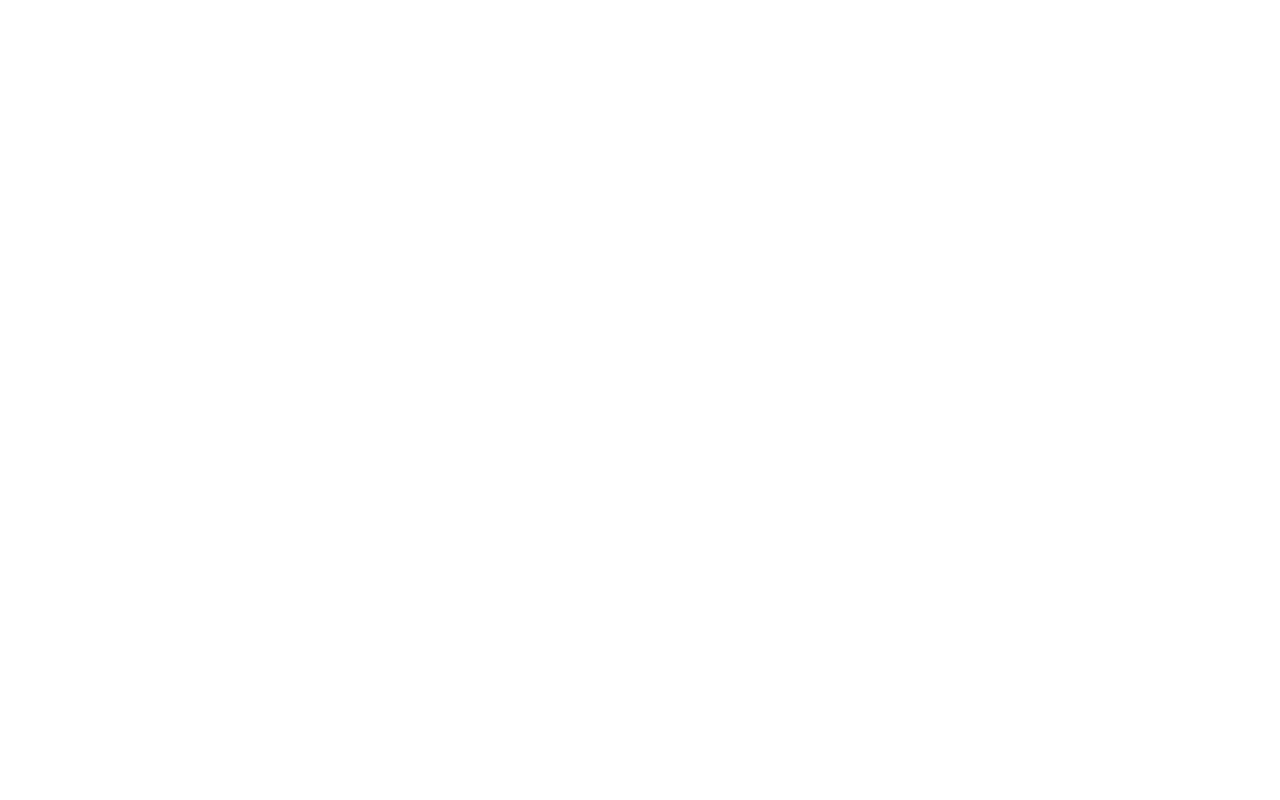
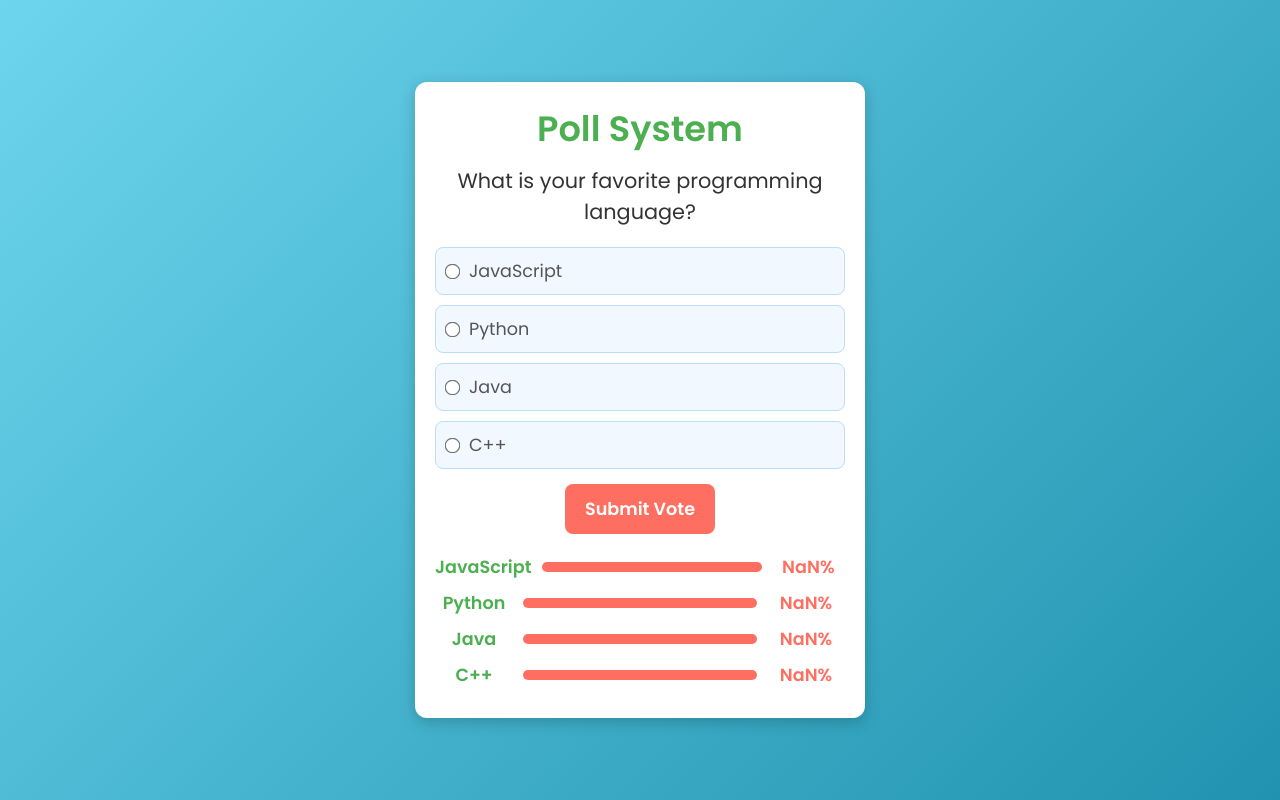
Before and after one commit to EmanueleZii/Poll-System-Application, a plain HTML site: page index.html in a window 1280 px wide. Drawn offline with Linux system fonts and the light colour scheme.

Commit message:
poll system complete

```diff
--- a/index.html
+++ b/index.html
@@ -3,13 +3,38 @@
 <head>
     <meta charset="UTF-8">
     <meta name="viewport" content="width=device-width, initial-scale=1.0">
-    <title>Poll System Application</title>
+    <title>Poll System</title>
     <link rel="stylesheet" href="style.css">
 </head>
 <body>
 
+        <div class="container">
+            <h1>Poll System</h1>
+            <div class="poll">
+                <h2>What is your favorite programming language?</h2>
+                <div class="options">
+                    <div class="option">
+                        <input type="radio" id="option1" name="poll" value="option1">
+                        <label for="option1">JavaScript</label>
+                    </div>
+                    <div class="option">
+                        <input type="radio" id="option2" name="poll" value="option2">
+                        <label for="option2">Python</label>
+                    </div>
+                    <div class="option">
+                        <input type="radio" id="option3" name="poll" value="option3">
+                        <label for="option3">Java</label>
+                    </div>
+                    <div class="option">
+                        <input type="radio" id="option4" name="poll" value="option4">
+                        <label for="option4">C++</label>
+                    </div>
+                </div>
+                <button onclick="submitVote()">Submit Vote</button>
+                <div id="result"></div>
+            </div>
+        </div>
 
-    <script src="app.js"></script>
-
+    <script src="script.js"></script>
 </body>
 </html>
--- /dev/null
+++ b/script.js
@@ -0,0 +1,59 @@
+
+const options = [
+    {id:"option1", text:"JavaScript", votes:0},
+    {id:"option2", text:"Python", votes:0},
+    {id:"option3", text:"Java", votes:0},
+    {id:"option4", text:"C++", votes:0},
+];
+
+
+
+function submitVote(){
+
+    const selectedOption = document.querySelector('input[name="poll"]:checked');
+   // console.log(selectedOption.value);
+
+    if(!selectedOption){
+        alert("Please select an optin.");
+        return;
+    }
+
+    const optionId = selectedOption.value;
+    const selectedOptionObj = options.find((option)=> option.id === optionId);
+   // console.log(selectedOptionObj);
+    if(selectedOptionObj){
+        selectedOptionObj.votes++;
+        console.log(selectedOptionObj);
+        displayResult();
+    }
+
+}
+
+
+function displayResult(){
+    const result = document.getElementById('result');
+    result.innerHTML = "";
+
+    options.forEach((option)=>{
+        const percentage = ((option.votes/ getTotalVotes()) * 100).toFixed(2) || 0;
+        const barWidth = percentage > 0 ? percentage + "%" : "0%";
+
+        const optionResult = document.createElement("div");
+        optionResult.className = "option-result";
+        optionResult.innerHTML = `
+            <span class = "option-text">${option.text}</span>
+            <div class = "bar-container">
+                <div class = "bar" style="width: ${barWidth};"></div>
+            </div>
+            <span class = "percentage">${percentage}%</span>
+        `;
+
+        result.appendChild(optionResult);
+    });
+}
+
+function getTotalVotes(){
+    return options.reduce((total,option)=> total + option.votes,0);
+}
+
+displayResult();
--- a/style.css
+++ b/style.css
@@ -0,0 +1,151 @@
+/* Import Google Fonts */
+@import url('https://fonts.googleapis.com/css2?family=Poppins:wght@400;600&display=swap');
+
+/* Stile generale */
+* {
+    margin: 0;
+    padding: 0;
+    box-sizing: border-box;
+    font-family: 'Poppins', sans-serif;
+}
+
+body {
+    background: linear-gradient(135deg, #6dd5ed, #2193b0);
+    display: flex;
+    justify-content: center;
+    align-items: center;
+    height: 100vh;
+}
+
+.container {
+    background-color: #fff;
+    border-radius: 12px;
+    box-shadow: 0 4px 15px rgba(0, 0, 0, 0.2);
+    padding: 20px;
+    width: 90%;
+    max-width: 450px;
+    text-align: center;
+}
+
+h1 {
+    font-size: 2.2em;
+    color: #4CAF50;
+    margin-bottom: 10px;
+    font-weight: 600;
+}
+
+h2 {
+    font-size: 1.3em;
+    color: #333;
+    margin-bottom: 20px;
+    font-weight: 400;
+}
+
+.options {
+    margin: 15px 0;
+}
+
+.option {
+    background-color: #f1f8ff;
+    border: 1px solid #bbdefb;
+    border-radius: 8px;
+    margin: 10px 0;
+    padding: 10px;
+    display: flex;
+    align-items: center;
+    transition: all 0.3s ease-in-out;
+}
+
+.option:hover {
+    background-color: #e3f2fd;
+    transform: translateX(5px);
+    cursor: pointer;
+}
+
+.option input[type="radio"] {
+    margin-right: 10px;
+    transform: scale(1.2);
+    accent-color: #2196F3;
+}
+
+label {
+    font-size: 1.1em;
+    color: #555;
+    font-weight: 500;
+    cursor: pointer;
+}
+
+/* Pulsante */
+button {
+    background-color: #ff6f61;
+    color: #fff;
+    border: none;
+    padding: 12px 20px;
+    font-size: 1.1em;
+    border-radius: 8px;
+    cursor: pointer;
+    transition: background-color 0.3s ease, transform 0.2s;
+    font-weight: 600;
+}
+
+button:hover {
+    background-color: #e64a19;
+    transform: scale(1.05);
+}
+
+/* Risultato */
+#result {
+    margin-top: 20px;
+    font-size: 1.1em;
+    color: #4CAF50;
+    font-weight: 600;
+    flex-direction: column;
+    align-items: center;
+}
+
+.option-result{
+    display: flex;
+    align-items: center;
+    margin-bottom: 10px;
+    width: 100%;
+}
+
+.option-text{
+    flex: 1;
+}
+
+.bar-container{
+    flex: 3;
+    background-color: #ff6f61;
+    height: 10px;
+    margin-left: 10px;
+    border-radius: 5px;
+    overflow: hidden;
+}
+
+.bar{
+    height: 100%;
+    background-color: #e64a19;
+    width: 0;
+    transition: width 0.5s ease-in-out;
+}
+
+.percentage{
+    flex: 1;
+    margin-left: 10px;
+    font-weight: bold;
+    color: #ff6f61;
+}
+
+/* Aggiunta di effetti media query per dispositivi più piccoli */
+@media screen and (max-width: 480px) {
+    h1 {
+        font-size: 1.8em;
+    }
+    h2 {
+        font-size: 1.1em;
+    }
+    button {
+        font-size: 1em;
+    }
+}
```
Also changed, not shown: app.js (deleted).
